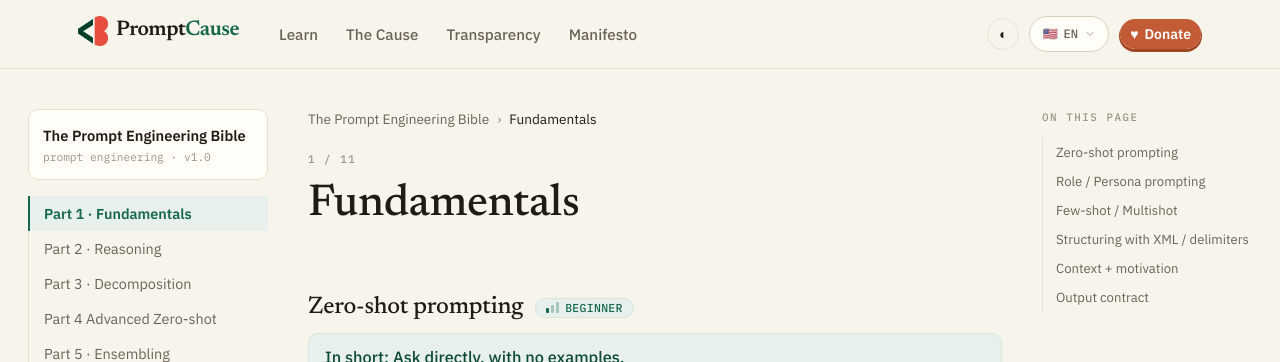
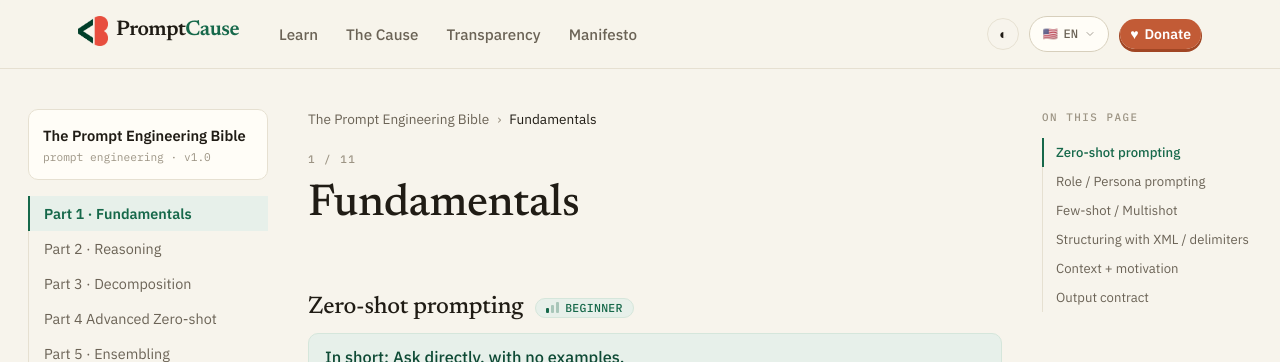
Before and after one commit to PhAlves23/promptcause, a Next.js app: page /en/aprender/fundamentos in a window 1280 px wide. Shown: the top 362 px of the page. Built offline with nearby package versions, Linux system fonts and the light colour scheme.

Commit message:
fix(ui): cursor-pointer no seletor de idioma e tema; scroll-spy na TOC 'Nesta página' (destaca a seção ativa ao rolar)

```diff
--- a/app/[locale]/aprender/[part]/page.tsx
+++ b/app/[locale]/aprender/[part]/page.tsx
@@ -3,6 +3,7 @@
 import { Link } from "@/i18n/navigation";
 import { Button } from "@/components/ui/button";
 import { GuideNav } from "@/components/guide-nav";
+import { OnThisPage } from "@/components/on-this-page";
 import { TechniqueBlock } from "@/components/technique-block";
 import { getBiblia } from "@/lib/biblia";
 
@@ -84,21 +85,8 @@
           </div>
         </article>
 
-        {/* RIGHT: TOC of this page's techniques */}
-        <aside className="sticky top-[92px] hidden max-h-[calc(100vh-110px)] self-start overflow-y-auto xl:block">
-          <p className={`mb-3 ${eyebrow}`}>{b.tocTitle}</p>
-          <nav className="flex flex-col border-l border-line">
-            {part.techniques.map((tech) => (
-              <a
-                key={tech.id}
-                href={`#${tech.id}`}
-                className="-ml-px border-l-2 border-transparent py-1 pl-3 text-[0.82rem] text-ink-soft hover:border-line-strong hover:text-ink"
-              >
-                {tech.name}
-              </a>
-            ))}
-          </nav>
-        </aside>
+        {/* RIGHT: TOC with scroll-spy */}
+        <OnThisPage title={b.tocTitle} items={part.techniques.map((t) => ({ id: t.id, label: t.name }))} />
       </div>
     </div>
   );
--- a/components/language-switcher.tsx
+++ b/components/language-switcher.tsx
@@ -33,7 +33,7 @@
         <button
           type="button"
           aria-label={t("language")}
-          className="inline-flex items-center gap-1.5 rounded-full border border-line-strong bg-paper-card px-3 py-[7px] font-mono text-[0.76rem] font-medium text-ink-soft hover:border-ink-faint hover:text-ink"
+          className="inline-flex cursor-pointer items-center gap-1.5 rounded-full border border-line-strong bg-paper-card px-3 py-[7px] font-mono text-[0.76rem] font-medium text-ink-soft hover:border-ink-faint hover:text-ink"
         >
           <span aria-hidden>{localeMeta[locale]?.flag}</span>
           <span className="uppercase">{locale}</span>
@@ -55,7 +55,7 @@
                     key={l}
                     value={`${meta.native} ${meta.english} ${l}`}
                     onSelect={() => change(l)}
-                    className="gap-2.5"
+                    className="cursor-pointer gap-2.5"
                   >
                     <span aria-hidden>{meta.flag}</span>
                     <span className="flex-1 truncate">{meta.native}</span>
--- /dev/null
+++ b/components/on-this-page.tsx
@@ -0,0 +1,63 @@
+"use client";
+
+import { useEffect, useState } from "react";
+import { cn } from "@/lib/utils";
+
+/** Right rail TOC with scroll-spy: highlights the section currently in view. */
+export function OnThisPage({
+  title,
+  items,
+}: {
+  title: string;
+  items: { id: string; label: string }[];
+}) {
+  const [activeId, setActiveId] = useState<string | undefined>(items[0]?.id);
+
+  useEffect(() => {
+    const elements = items
+      .map((it) => document.getElementById(it.id))
+      .filter((el): el is HTMLElement => el !== null);
+    if (elements.length === 0) return;
+
+    const observer = new IntersectionObserver(
+      (entries) => {
+        const visible = entries
+          .filter((e) => e.isIntersecting)
+          .sort((a, b) => a.boundingClientRect.top - b.boundingClientRect.top);
+        if (visible[0]) {
+          setActiveId(visible[0].target.id);
+        }
+      },
+      // active = element near the top of the viewport, just under the fixed header
+      { rootMargin: "-96px 0px -68% 0px", threshold: 0 },
+    );
+
+    elements.forEach((el) => observer.observe(el));
+    return () => observer.disconnect();
+  }, [items]);
+
+  return (
+    <aside className="sticky top-[92px] hidden max-h-[calc(100vh-110px)] self-start overflow-y-auto xl:block">
+      <p className="mb-3 font-mono text-[0.68rem] font-medium tracking-[0.14em] text-ink-faint uppercase">
+        {title}
+      </p>
+      <nav className="flex flex-col border-l border-line">
+        {items.map((it) => (
+          <a
+            key={it.id}
+            href={`#${it.id}`}
+            aria-current={it.id === activeId ? "true" : undefined}
+            className={cn(
+              "-ml-px border-l-2 py-1 pl-3 text-[0.82rem] transition-colors",
+              it.id === activeId
+                ? "border-green font-medium text-green"
+                : "border-transparent text-ink-soft hover:border-line-strong hover:text-ink",
+            )}
+          >
+            {it.label}
+          </a>
+        ))}
+      </nav>
+    </aside>
+  );
+}
--- a/components/theme-toggle.tsx
+++ b/components/theme-toggle.tsx
@@ -13,7 +13,7 @@
     <Button
       variant="outline"
       size="icon"
-      className="rounded-full"
+      className="cursor-pointer rounded-full"
       aria-label={t("themeToggle")}
       onClick={() => setTheme(resolvedTheme === "dark" ? "light" : "dark")}
     >
```
